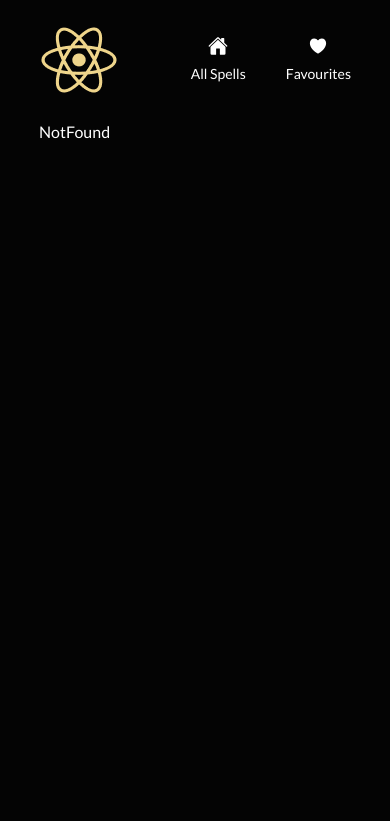
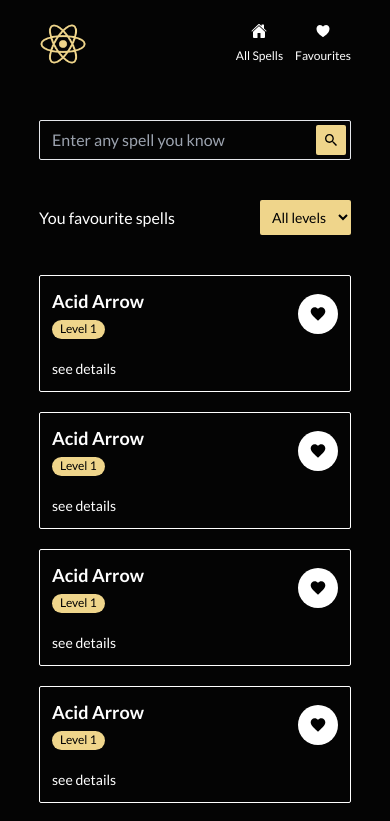
Before and after one commit to ftr9/Dungeons-Dragons-5th-Edition-API, a React (Vite) app: page /favourites in a window 390 px wide. Shown: the top 821 px of the page. Built offline with nearby package versions, Linux system fonts and the light colour scheme.

Commit message:
Feat: Added favourites and made header responsive

```diff
--- a/src/App.tsx
+++ b/src/App.tsx
@@ -1,5 +1,5 @@
 import { Route, BrowserRouter as Router, Routes } from 'react-router-dom';
-import { SpellsList, SpellDescription, NotFound } from './pages';
+import { SpellsList, SpellDescription, NotFound, Favourites } from './pages';
 import Header from './components/ui/Header';
 
 function App() {
@@ -10,6 +10,7 @@ function App() {
         <Routes>
           <Route path="/" element={<SpellsList />} />
           <Route path="/spells/:index" element={<SpellDescription />} />
+          <Route path="/favourites" element={<Favourites />} />
           <Route path="*" element={<NotFound />} />
         </Routes>
       </Router>
--- a/src/components/ui/Header.tsx
+++ b/src/components/ui/Header.tsx
@@ -5,8 +5,8 @@ import NavLinkItem from './NavLinkItem';
 const Header = () => {
   return (
     <div className="py-5 flex justify-between items-center">
-      <img src={ReactLogoImage} className="h-20" alt="react logo" />
-      <ul className="flex space-x-10">
+      <img src={ReactLogoImage} className="h-12 md:h-20" alt="react logo" />
+      <ul className="flex space-x-3 md:space-x-10">
         <NavLinkItem>
           <NavLinkItem.Icon>
             <IoHome />
--- a/src/components/ui/NavLinkItem.tsx
+++ b/src/components/ui/NavLinkItem.tsx
@@ -8,10 +8,10 @@ const NavLinkItem = ({ children }: INavLinkItemProps) => {
   );
 };
 NavLinkItem.Icon = ({ children }: { children: React.ReactNode }) => {
-  return <div className="text-xl">{children}</div>;
+  return <div className="text-[16px] md:text-[22px]">{children}</div>;
 };
 NavLinkItem.Name = ({ children }: { children: string }) => {
-  return <p className="text-sm mt-2">{children}</p>;
+  return <p className=" text-[12px] md:text-[16px] mt-2">{children}</p>;
 };
 
 export default NavLinkItem;
--- /dev/null
+++ b/src/pages/Favourites/index.tsx
@@ -0,0 +1,31 @@
+import SearchInput from '../../components/ui/SearchInput';
+import {
+  SpellCard,
+  SpellCardContainer,
+  SpellFilter,
+} from '../../components/features/spells';
+
+const Favourites = () => {
+  return (
+    <div>
+      <div className="max-w-[500px]">
+        <SearchInput />
+      </div>
+
+      <SpellFilter>
+        <SpellFilter.Name>You favourite spells</SpellFilter.Name>
+        <SpellFilter.LevelSelect />
+      </SpellFilter>
+      <SpellCardContainer>
+        <SpellCard />
+        <SpellCard />
+        <SpellCard />
+        <SpellCard />
+        <SpellCard />
+        <SpellCard />
+      </SpellCardContainer>
+    </div>
+  );
+};
+
+export default Favourites;
--- a/src/pages/SpellDescription/index.tsx
+++ b/src/pages/SpellDescription/index.tsx
@@ -1,3 +1,6 @@
+import { RxCross1 } from 'react-icons/rx';
+import { MdCheck } from 'react-icons/md';
+
 const SecondaryHeader = ({ children }: { children: string }) => {
   return (
     <h1 className=" text-secondary text-[16px] font-semibold mb-2">
@@ -70,6 +73,25 @@ const Classes = ({ name, values }: { name: string; values: string[] }) => {
   );
 };
 
+const BooleanValue = ({
+  name,
+  isPresent,
+}: {
+  name: string;
+  isPresent: boolean;
+}) => {
+  return (
+    <div
+      className={`flex space-x-2 items-center text-sm py-2 px-5 rounded-full ${
+        isPresent ? 'bg-green-500' : 'bg-red-500'
+      }`}
+    >
+      <p>{name}</p>
+      {isPresent ? <MdCheck /> : <RxCross1 />}
+    </div>
+  );
+};
+
 const OtherInfos = () => {
   return (
     <div className="grid gap-5 grid-cols-[repeat(auto-fill,minmax(150px,1fr))] mt-6">
@@ -99,6 +121,12 @@ const SpellDescription = () => {
   return (
     <div className=" md:w-[75%] mx-auto">
       <h1 className="text-secondary text-[24px] font-bold">Bane</h1>
+
+      <div className="flex  mb-2 space-y-2 space-x-0 md:space-x-3 md:space-y-0 mt-2 flex-wrap">
+        <BooleanValue name="Concentration" isPresent={false} />
+        <BooleanValue name="cast in a 10-min ritual" isPresent />
+      </div>
+
       <Description />
       <Components />
       <HigherLevel />
--- a/src/pages/index.ts
+++ b/src/pages/index.ts
@@ -1,3 +1,4 @@
 export { default as NotFound } from './NotFound';
 export { default as SpellDescription } from './SpellDescription';
 export { default as SpellsList } from './SpellsList';
+export { default as Favourites } from './Favourites';
```
